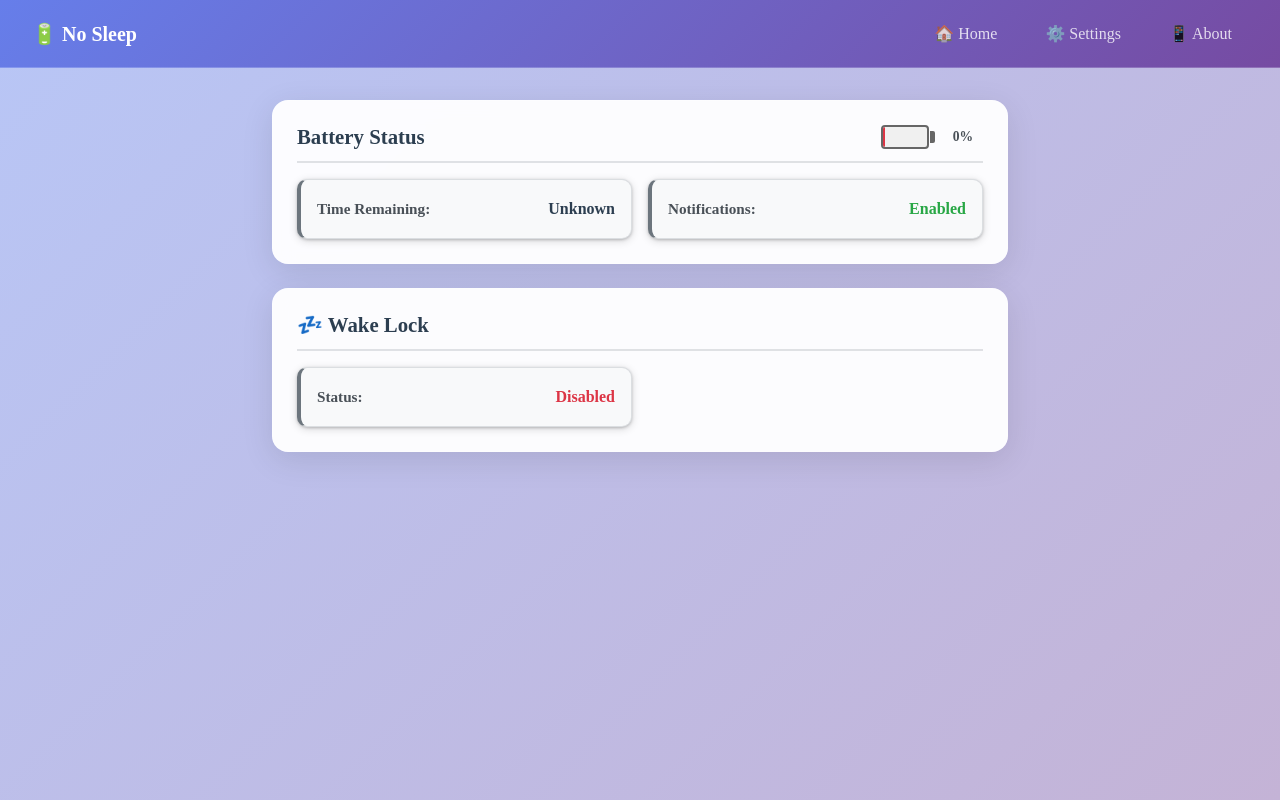
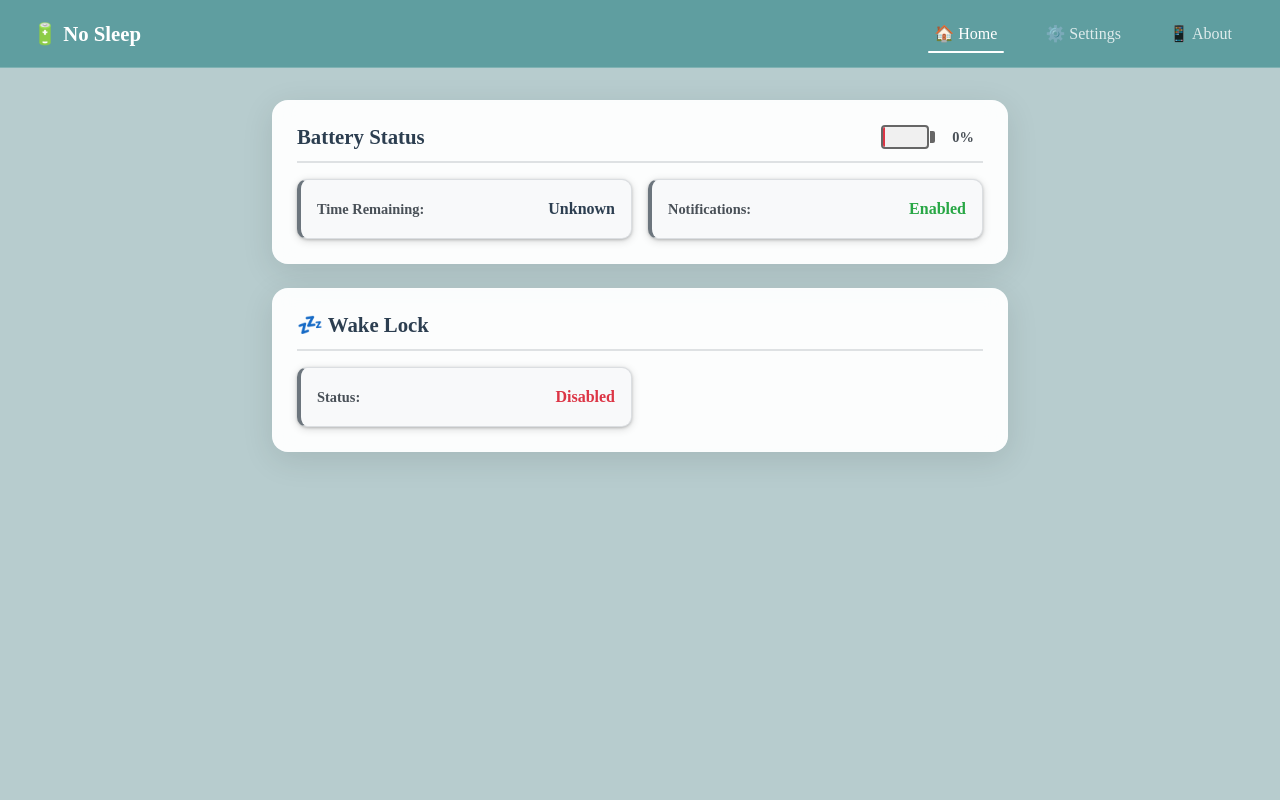
Before and after one commit to sendilb191/no-sleep-react, a React (Vite) app: page / in a window 1280 px wide. Built offline with nearby package versions, Linux system fonts and the light colour scheme.

Commit message:
Update color scheme and navigation styling - Replace hardcoded colors with cadet-blue CSS variables - Remove linear gradients for cleaner design - Add underline for active navigation without background - Clean up unused CSS variables

```diff
--- a/src/components/BatteryIcon/BatteryIcon.less
+++ b/src/components/BatteryIcon/BatteryIcon.less
@@ -59,14 +59,7 @@
     left: -100%;
     width: 100%;
     height: 100%;
-    background: linear-gradient(
-      90deg,
-      transparent 0%,
-      rgba(255, 255, 255, 0.4) 25%,
-      rgba(255, 255, 255, 0.8) 50%,
-      rgba(255, 255, 255, 0.4) 75%,
-      transparent 100%
-    );
+    background: rgba(255, 255, 255, 0.3);
     opacity: 0;
     animation: waveFlow 1.5s ease-in-out infinite;
   }
@@ -89,14 +82,14 @@
   top: 50%;
   left: 50%;
   transform: translate(-50%, -50%);
-  font-size: 8px;
+  font-size: var(--font-size-small);
   color: #fff;
   text-shadow: 0 0 2px rgba(0, 0, 0, 0.5);
   z-index: 10;
 }
 
 .battery-percentage {
-  font-size: 0.85rem;
+  font-size: var(--font-size-small);
   font-weight: 600;
   color: #495057;
   min-width: 2.5rem;
--- a/src/pages/Navigation.jsx
+++ b/src/pages/Navigation.jsx
@@ -1,5 +1,5 @@
 import React from 'react';
-import { Link } from 'react-router-dom';
+import { NavLink } from 'react-router-dom';
 
 const Navigation = () => {
   return (
@@ -8,15 +8,15 @@ const Navigation = () => {
         <span>🔋 No Sleep</span>
       </div>
       <div className='nav-links'>
-        <Link to='/' className='nav-link'>
+        <NavLink to='/' className='nav-link'>
           🏠 Home
-        </Link>
-        <Link to='/setting' className='nav-link'>
+        </NavLink>
+        <NavLink to='/setting' className='nav-link'>
           ⚙️ Settings
-        </Link>
-        <Link to='/about' className='nav-link'>
+        </NavLink>
+        <NavLink to='/about' className='nav-link'>
           📱 About
-        </Link>
+        </NavLink>
       </div>
     </nav>
   );
--- a/src/root.css
+++ b/src/root.css
@@ -18,6 +18,15 @@
 }
 
 :root {
+  /* Cadet Blue Color System */
   --cadet-blue: #5f9ea0;
+  --cadet-blue-light: #8bb5b7;
+  --cadet-blue-lighter: #b7ccce;
+  --cadet-blue-dark: #4a7d7f;
   --cadet-blue-darker: #3a6162;
+
+  /* Global Font Sizes */
+  --font-size-small: 0.9rem;
+  --font-size-medium: 1rem;
+  --font-size-large: 1.3rem;
 }
--- a/src/styles/page.less
+++ b/src/styles/page.less
@@ -4,7 +4,7 @@
 /* App Layout */
 .app-container {
   min-height: 100vh;
-  background: linear-gradient(135deg, #b8c6f6 0%, #c4b3d6 100%);
+  background: var(--cadet-blue-lighter);
   font-family:
     -apple-system, BlinkMacSystemFont, 'Segoe UI', 'Roboto', sans-serif;
 
@@ -19,12 +19,12 @@
   justify-content: space-between;
   align-items: center;
   padding: 1rem 2rem;
-  background: linear-gradient(135deg, #667eea 0%, #764ba2 100%);
+  background: var(--cadet-blue);
   backdrop-filter: blur(10px);
   border-bottom: 1px solid rgba(255, 255, 255, 0.2);
 
   .nav-brand {
-    font-size: 1.25rem;
+    font-size: var(--font-size-large);
     font-weight: 600;
     color: white;
   }
@@ -39,6 +39,8 @@
     color: rgba(255, 255, 255, 0.8);
     text-decoration: none;
     border-radius: 8px;
+    position: relative;
+    transition: all 0.3s ease;
 
     &:hover {
       background: rgba(255, 255, 255, 0.1);
@@ -46,8 +48,19 @@
     }
 
     &.active {
-      background: rgba(255, 255, 255, 0.2);
       color: white;
+
+      &::after {
+        content: '';
+        position: absolute;
+        bottom: -2px;
+        left: 50%;
+        transform: translateX(-50%);
+        width: 80%;
+        height: 2px;
+        background: white;
+        border-radius: 1px;
+      }
     }
   }
 }
@@ -61,7 +74,7 @@
 
   h1 {
     color: white;
-    font-size: 2rem;
+    font-size: var(--font-size-large);
     margin-bottom: 2rem;
     text-align: center;
     text-shadow: 0 2px 4px rgba(0, 0, 0, 0.3);
@@ -83,7 +96,7 @@
     margin-bottom: 1rem;
     padding-bottom: 0.75rem;
     color: #2c3e50;
-    font-size: 1.3rem;
+    font-size: var(--font-size-large);
     font-weight: 600;
     border-bottom: 2px solid rgba(108, 117, 125, 0.2);
     display: flex;
@@ -118,13 +131,13 @@
   .label {
     font-weight: 600;
     color: #495057;
-    font-size: 0.95rem;
+    font-size: var(--font-size-small);
   }
 
   .value {
     font-weight: 600;
     color: #2c3e50;
-    font-size: 1rem;
+    font-size: var(--font-size-medium);
     text-align: right;
 
     &.enabled {
@@ -213,7 +226,7 @@
   input[type='checkbox'] {
     width: 20px;
     height: 20px;
-    accent-color: #667eea;
+    accent-color: var(--cadet-blue-light);
   }
 
   .toggle-content {
@@ -227,7 +240,7 @@
     }
 
     .setting-desc {
-      font-size: 0.9rem;
+      font-size: var(--font-size-small);
       color: #6c757d;
       line-height: 1.4;
     }
@@ -258,11 +271,11 @@
     border-radius: 6px;
     background: white;
     color: #495057;
-    font-size: 0.9rem;
+    font-size: var(--font-size-small);
 
     &:focus {
       outline: none;
-      border-color: #667eea;
+      border-color: var(--cadet-blue-light);
       box-shadow: 0 0 0 2px rgba(102, 126, 234, 0.25);
     }
   }
@@ -271,16 +284,16 @@
 .test-button {
   width: 100%;
   padding: 0.75rem;
-  background: linear-gradient(45deg, #667eea, #764ba2);
+  background: var(--cadet-blue);
   color: white;
   border: none;
   border-radius: 8px;
   font-weight: 600;
   cursor: pointer;
-  font-size: 0.95rem;
+  font-size: var(--font-size-small);
 
   &:hover {
-    background: linear-gradient(45deg, #5a6fd8, #6a4190);
+    background: var(--cadet-blue-dark);
   }
 
   &:active {
@@ -302,7 +315,7 @@
 
     h3 {
       color: #2c3e50;
-      font-size: 1.1rem;
+      font-size: var(--font-size-medium);
       font-weight: 600;
       margin-bottom: 1rem;
       display: flex;
@@ -329,7 +342,7 @@
 
         &:before {
           content: '•';
-          color: #667eea;
+          color: var(--cadet-blue-light);
           font-weight: bold;
           position: absolute;
           left: 0;
@@ -358,12 +371,12 @@
           background: white;
 
           .label {
-            font-size: 0.9rem;
+            font-size: var(--font-size-small);
           }
 
           .value {
-            font-size: 0.9rem;
-            color: #667eea;
+            font-size: var(--font-size-small);
+            color: var(--cadet-blue-light);
             font-weight: 600;
           }
         }
```
Also changed, not shown: public/no-sleep.svg.
